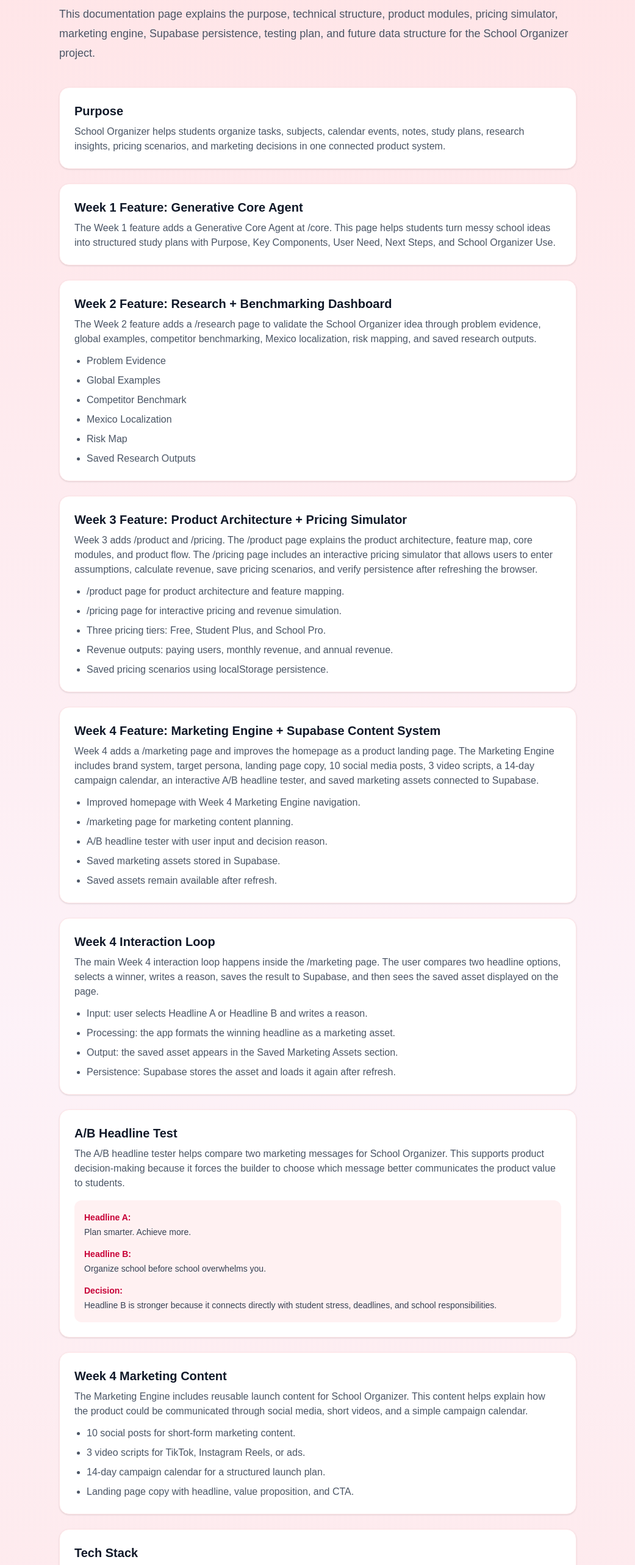
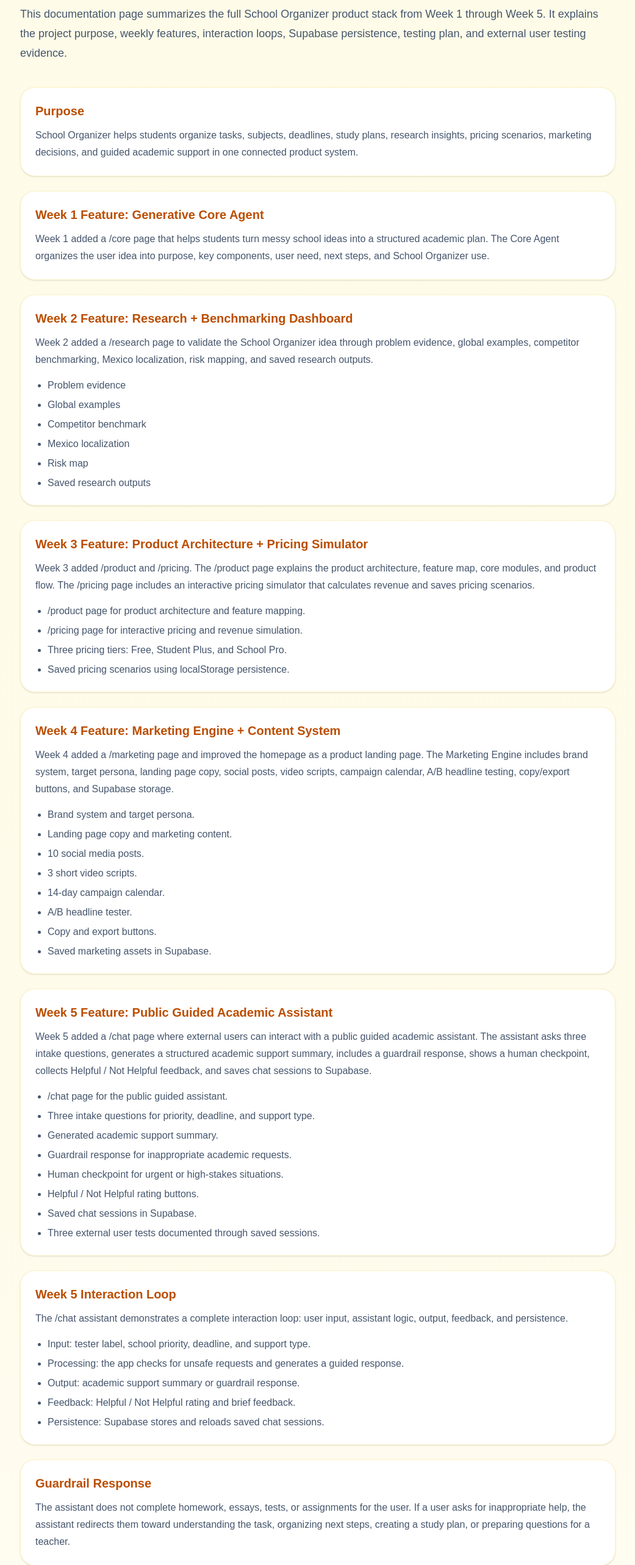
Before and after one commit to brendavegabaeza-wq/Organizador-escolar, a Next.js app: page /docs in a window 1280 px wide. Shown: the part 234-2800 px from the top of the page at 61% size, without its empty margins (119-1160 px from the left). Built offline with nearby package versions, Linux system fonts and the light colour scheme.

Commit message:
Update docs for Week 5 guided assistant

```diff
--- a/app/docs/page.tsx
+++ b/app/docs/page.tsx
@@ -1,26 +1,25 @@
 export default function DocsPage() {
   return (
-    <main className="min-h-screen bg-gradient-to-b from-rose-100 via-pink-50 to-red-100 text-gray-900">
-      <nav className="flex items-center justify-between border-b border-rose-100 bg-white px-8 py-5 shadow-sm">
-        <h1 className="text-xl font-bold text-rose-600">
-          School Organizer
-        </h1>
+    <main className="min-h-screen bg-gradient-to-b from-yellow-50 via-amber-50 to-white text-slate-900">
+      <nav className="flex items-center justify-between border-b border-amber-100 bg-white px-8 py-5 shadow-sm">
+        <h1 className="text-xl font-bold text-amber-600">School Organizer</h1>
 
-        <div className="flex gap-5 text-sm font-medium text-gray-600">
+        <div className="flex gap-5 text-sm font-medium text-slate-600">
           <a href="/">Home</a>
           <a href="/core">Core Agent</a>
           <a href="/research">Research</a>
           <a href="/product">Product</a>
           <a href="/pricing">Pricing</a>
           <a href="/marketing">Marketing</a>
-          <a href="/docs" className="font-bold text-rose-600">
+          <a href="/chat">Chat</a>
+          <a href="/docs" className="font-bold text-amber-600">
             Docs
           </a>
         </div>
       </nav>
 
-      <section className="mx-auto max-w-4xl px-6 py-16">
-        <p className="mb-4 inline-block rounded-full bg-rose-100 px-4 py-2 text-sm font-semibold text-rose-700">
+      <section className="mx-auto max-w-5xl px-6 py-16">
+        <p className="mb-4 inline-block rounded-full bg-amber-100 px-4 py-2 text-sm font-semibold text-amber-700">
           Documentation
         </p>
 
@@ -28,208 +27,220 @@
           School Organizer Documentation
         </h2>
 
-        <p className="mt-4 text-lg leading-8 text-gray-600">
-          This documentation page explains the purpose, technical structure,
-          product modules, pricing simulator, marketing engine, Supabase
-          persistence, testing plan, and future data structure for the School
-          Organizer project.
+        <p className="mt-4 text-lg leading-8 text-slate-600">
+          This documentation page summarizes the full School Organizer product
+          stack from Week 1 through Week 5. It explains the project purpose,
+          weekly features, interaction loops, Supabase persistence, testing
+          plan, and external user testing evidence.
         </p>
 
         <div className="mt-10 grid gap-6">
-          <section className="rounded-2xl border border-rose-100 bg-white p-6 shadow-sm">
-            <h3 className="text-xl font-bold">Purpose</h3>
-            <p className="mt-2 text-gray-600">
+          <section className="rounded-3xl border border-amber-100 bg-white p-6 shadow-sm">
+            <h3 className="text-xl font-bold text-amber-700">Purpose</h3>
+            <p className="mt-3 leading-7 text-slate-600">
               School Organizer helps students organize tasks, subjects,
-              calendar events, notes, study plans, research insights, pricing
-              scenarios, and marketing decisions in one connected product
-              system.
+              deadlines, study plans, research insights, pricing scenarios,
+              marketing decisions, and guided academic support in one connected
+              product system.
             </p>
           </section>
 
-          <section className="rounded-2xl border border-rose-100 bg-white p-6 shadow-sm">
-            <h3 className="text-xl font-bold">
+          <section className="rounded-3xl border border-amber-100 bg-white p-6 shadow-sm">
+            <h3 className="text-xl font-bold text-amber-700">
               Week 1 Feature: Generative Core Agent
             </h3>
-            <p className="mt-2 text-gray-600">
-              The Week 1 feature adds a Generative Core Agent at /core. This
-              page helps students turn messy school ideas into structured study
-              plans with Purpose, Key Components, User Need, Next Steps, and
-              School Organizer Use.
+            <p className="mt-3 leading-7 text-slate-600">
+              Week 1 added a /core page that helps students turn messy school
+              ideas into a structured academic plan. The Core Agent organizes
+              the user idea into purpose, key components, user need, next steps,
+              and School Organizer use.
             </p>
           </section>
 
-          <section className="rounded-2xl border border-rose-100 bg-white p-6 shadow-sm">
-            <h3 className="text-xl font-bold">
+          <section className="rounded-3xl border border-amber-100 bg-white p-6 shadow-sm">
+            <h3 className="text-xl font-bold text-amber-700">
               Week 2 Feature: Research + Benchmarking Dashboard
             </h3>
-            <p className="mt-2 text-gray-600">
-              The Week 2 feature adds a /research page to validate the School
-              Organizer idea through problem evidence, global examples,
-              competitor benchmarking, Mexico localization, risk mapping, and
-              saved research outputs.
+            <p className="mt-3 leading-7 text-slate-600">
+              Week 2 added a /research page to validate the School Organizer
+              idea through problem evidence, global examples, competitor
+              benchmarking, Mexico localization, risk mapping, and saved
+              research outputs.
             </p>
-
-            <ul className="mt-3 list-disc space-y-2 pl-5 text-gray-600">
-              <li>Problem Evidence</li>
-              <li>Global Examples</li>
-              <li>Competitor Benchmark</li>
-              <li>Mexico Localization</li>
-              <li>Risk Map</li>
-              <li>Saved Research Outputs</li>
+            <ul className="mt-4 list-disc space-y-2 pl-5 text-slate-600">
+              <li>Problem evidence</li>
+              <li>Global examples</li>
+              <li>Competitor benchmark</li>
+              <li>Mexico localization</li>
+              <li>Risk map</li>
+              <li>Saved research outputs</li>
             </ul>
           </section>
 
-          <section className="rounded-2xl border border-rose-100 bg-white p-6 shadow-sm">
-            <h3 className="text-xl font-bold">
+          <section className="rounded-3xl border border-amber-100 bg-white p-6 shadow-sm">
+            <h3 className="text-xl font-bold text-amber-700">
               Week 3 Feature: Product Architecture + Pricing Simulator
             </h3>
-
-            <p className="mt-2 text-gray-600">
-              Week 3 adds /product and /pricing. The /product page explains the
-              product architecture, feature map, core modules, and product flow.
-              The /pricing page includes an interactive pricing simulator that
-              allows users to enter assumptions, calculate revenue, save pricing
-              scenarios, and verify persistence after refreshing the browser.
+            <p className="mt-3 leading-7 text-slate-600">
+              Week 3 added /product and /pricing. The /product page explains
+              the product architecture, feature map, core modules, and product
+              flow. The /pricing page includes an interactive pricing simulator
+              that calculates revenue and saves pricing scenarios.
             </p>
-
-            <ul className="mt-3 list-disc space-y-2 pl-5 text-gray-600">
+            <ul className="mt-4 list-disc space-y-2 pl-5 text-slate-600">
               <li>/product page for product architecture and feature mapping.</li>
               <li>/pricing page for interactive pricing and revenue simulation.</li>
               <li>Three pricing tiers: Free, Student Plus, and School Pro.</li>
-              <li>Revenue outputs: paying users, monthly revenue, and annual revenue.</li>
               <li>Saved pricing scenarios using localStorage persistence.</li>
             </ul>
           </section>
 
-          <section className="rounded-2xl border border-rose-100 bg-white p-6 shadow-sm">
-            <h3 className="text-xl font-bold">
-              Week 4 Feature: Marketing Engine + Supabase Content System
+          <section className="rounded-3xl border border-amber-100 bg-white p-6 shadow-sm">
+            <h3 className="text-xl font-bold text-amber-700">
+              Week 4 Feature: Marketing Engine + Content System
             </h3>
-
-            <p className="mt-2 text-gray-600">
-              Week 4 adds a /marketing page and improves the homepage as a
+            <p className="mt-3 leading-7 text-slate-600">
+              Week 4 added a /marketing page and improved the homepage as a
               product landing page. The Marketing Engine includes brand system,
-              target persona, landing page copy, 10 social media posts, 3 video
-              scripts, a 14-day campaign calendar, an interactive A/B headline
-              tester, and saved marketing assets connected to Supabase.
+              target persona, landing page copy, social posts, video scripts,
+              campaign calendar, A/B headline testing, copy/export buttons, and
+              Supabase storage.
             </p>
-
-            <ul className="mt-3 list-disc space-y-2 pl-5 text-gray-600">
-              <li>Improved homepage with Week 4 Marketing Engine navigation.</li>
-              <li>/marketing page for marketing content planning.</li>
-              <li>A/B headline tester with user input and decision reason.</li>
-              <li>Saved marketing assets stored in Supabase.</li>
-              <li>Saved assets remain available after refresh.</li>
+            <ul className="mt-4 list-disc space-y-2 pl-5 text-slate-600">
+              <li>Brand system and target persona.</li>
+              <li>Landing page copy and marketing content.</li>
+              <li>10 social media posts.</li>
+              <li>3 short video scripts.</li>
+              <li>14-day campaign calendar.</li>
+              <li>A/B headline tester.</li>
+              <li>Copy and export buttons.</li>
+              <li>Saved marketing assets in Supabase.</li>
             </ul>
           </section>
 
-          <section className="rounded-2xl border border-rose-100 bg-white p-6 shadow-sm">
-            <h3 className="text-xl font-bold">Week 4 Interaction Loop</h3>
-
-            <p className="mt-2 text-gray-600">
-              The main Week 4 interaction loop happens inside the /marketing
-              page. The user compares two headline options, selects a winner,
-              writes a reason, saves the result to Supabase, and then sees the
-              saved asset displayed on the page.
+          <section className="rounded-3xl border border-amber-100 bg-white p-6 shadow-sm">
+            <h3 className="text-xl font-bold text-amber-700">
+              Week 5 Feature: Public Guided Academic Assistant
+            </h3>
+            <p className="mt-3 leading-7 text-slate-600">
+              Week 5 added a /chat page where external users can interact with a
+              public guided academic assistant. The assistant asks three intake
+              questions, generates a structured academic support summary,
+              includes a guardrail response, shows a human checkpoint, collects
+              Helpful / Not Helpful feedback, and saves chat sessions to
+              Supabase.
             </p>
-
-            <ul className="mt-3 list-disc space-y-2 pl-5 text-gray-600">
-              <li>Input: user selects Headline A or Headline B and writes a reason.</li>
-              <li>Processing: the app formats the winning headline as a marketing asset.</li>
-              <li>Output: the saved asset appears in the Saved Marketing Assets section.</li>
-              <li>Persistence: Supabase stores the asset and loads it again after refresh.</li>
+            <ul className="mt-4 list-disc space-y-2 pl-5 text-slate-600">
+              <li>/chat page for the public guided assistant.</li>
+              <li>Three intake questions for priority, deadline, and support type.</li>
+              <li>Generated academic support summary.</li>
+              <li>Guardrail response for inappropriate academic requests.</li>
+              <li>Human checkpoint for urgent or high-stakes situations.</li>
+              <li>Helpful / Not Helpful rating buttons.</li>
+              <li>Saved chat sessions in Supabase.</li>
+              <li>Three external user tests documented through saved sessions.</li>
             </ul>
           </section>
 
-          <section className="rounded-2xl border border-rose-100 bg-white p-6 shadow-sm">
-            <h3 className="text-xl font-bold">A/B Headline Test</h3>
-
-            <p className="mt-2 text-gray-600">
-              The A/B headline tester helps compare two marketing messages for
-              School Organizer. This supports product decision-making because it
-              forces the builder to choose which message better communicates the
-              product value to students.
+          <section className="rounded-3xl border border-amber-100 bg-white p-6 shadow-sm">
+            <h3 className="text-xl font-bold text-amber-700">
+              Week 5 Interaction Loop
+            </h3>
+            <p className="mt-3 leading-7 text-slate-600">
+              The /chat assistant demonstrates a complete interaction loop:
+              user input, assistant logic, output, feedback, and persistence.
             </p>
-
-            <div className="mt-4 rounded-xl bg-rose-50 p-4 text-sm leading-6 text-gray-700">
-              <p className="font-bold text-rose-700">Headline A:</p>
-              <p>Plan smarter. Achieve more.</p>
-
-              <p className="mt-3 font-bold text-rose-700">Headline B:</p>
-              <p>Organize school before school overwhelms you.</p>
-
-              <p className="mt-3 font-bold text-rose-700">Decision:</p>
-              <p>
-                Headline B is stronger because it connects directly with
-                student stress, deadlines, and school responsibilities.
-              </p>
-            </div>
-          </section>
-
-          <section className="rounded-2xl border border-rose-100 bg-white p-6 shadow-sm">
-            <h3 className="text-xl font-bold">Week 4 Marketing Content</h3>
-
-            <p className="mt-2 text-gray-600">
-              The Marketing Engine includes reusable launch content for School
-              Organizer. This content helps explain how the product could be
-              communicated through social media, short videos, and a simple
-              campaign calendar.
-            </p>
-
-            <ul className="mt-3 list-disc space-y-2 pl-5 text-gray-600">
-              <li>10 social posts for short-form marketing content.</li>
-              <li>3 video scripts for TikTok, Instagram Reels, or ads.</li>
-              <li>14-day campaign calendar for a structured launch plan.</li>
-              <li>Landing page copy with headline, value proposition, and CTA.</li>
+            <ul className="mt-4 list-disc space-y-2 pl-5 text-slate-600">
+              <li>Input: tester label, school priority, deadline, and support type.</li>
+              <li>Processing: the app checks for unsafe requests and generates a guided response.</li>
+              <li>Output: academic support summary or guardrail response.</li>
+              <li>Feedback: Helpful / Not Helpful rating and brief feedback.</li>
+              <li>Persistence: Supabase stores and reloads saved chat sessions.</li>
             </ul>
           </section>
 
-          <section className="rounded-2xl border border-rose-100 bg-white p-6 shadow-sm">
-            <h3 className="text-xl font-bold">Tech Stack</h3>
+          <section className="rounded-3xl border border-amber-100 bg-white p-6 shadow-sm">
+            <h3 className="text-xl font-bold text-amber-700">
+              Guardrail Response
+            </h3>
+            <p className="mt-3 leading-7 text-slate-600">
+              The assistant does not complete homework, essays, tests, or
+              assignments for the user. If a user asks for inappropriate help,
+              the assistant redirects them toward understanding the task,
+              organizing next steps, creating a study plan, or preparing
+              questions for a teacher.
+            </p>
+          </section>
 
-            <ul className="mt-3 list-disc space-y-2 pl-5 text-gray-600">
-              <li>Next.js for the web application and route structure.</li>
-              <li>React state for the interactive A/B headline tester.</li>
-              <li>Tailwind CSS for layout, colors, spacing, and styling.</li>
-              <li>Supabase for backend database persistence.</li>
-              <li>GitHub for version control and commit history.</li>
-              <li>Vercel for deployment and live testing.</li>
+          <section className="rounded-3xl border border-amber-100 bg-white p-6 shadow-sm">
+            <h3 className="text-xl font-bold text-amber-700">
+              Human Decision Checkpoint
+            </h3>
+            <p className="mt-3 leading-7 text-slate-600">
+              The /chat assistant includes a human checkpoint reminding users to
+              contact a teacher, advisor, or trusted adult if the task affects
+              their final grade, feels urgent, or involves personal stress.
+            </p>
+          </section>
+
+          <section className="rounded-3xl border border-amber-100 bg-white p-6 shadow-sm">
+            <h3 className="text-xl font-bold text-amber-700">
+              Supabase Tables
+            </h3>
+            <p className="mt-3 leading-7 text-slate-600">
+              School Organizer uses Supabase to store Week 4 and Week 5 data.
+            </p>
+            <ul className="mt-4 list-disc space-y-2 pl-5 text-slate-600">
+              <li>marketing_assets: stores Week 4 marketing decisions.</li>
+              <li>chat_sessions: stores Week 5 guided assistant sessions.</li>
             </ul>
           </section>
 
-          <section className="rounded-2xl border border-rose-100 bg-white p-6 shadow-sm">
-            <h3 className="text-xl font-bold">
-              Supabase Table: marketing_assets
+          <section className="rounded-3xl border border-amber-100 bg-white p-6 shadow-sm">
+            <h3 className="text-xl font-bold text-amber-700">
+              chat_sessions Data Structure
             </h3>
-
-            <p className="mt-2 text-gray-600">
-              Week 4 uses a real Supabase table called marketing_assets to store
-              saved marketing decisions from the A/B headline tester.
-            </p>
-
-            <ul className="mt-3 list-disc space-y-2 pl-5 text-gray-600">
+            <ul className="mt-4 list-disc space-y-2 pl-5 text-slate-600">
               <li>id</li>
-              <li>asset_type</li>
-              <li>campaign_name</li>
-              <li>headline_a</li>
-              <li>headline_b</li>
-              <li>winner</li>
-              <li>reason</li>
-              <li>content</li>
+              <li>tester_label</li>
+              <li>priority</li>
+              <li>deadline</li>
+              <li>help_type</li>
+              <li>assistant_summary</li>
+              <li>guardrail_triggered</li>
+              <li>rating</li>
+              <li>feedback</li>
               <li>created_at</li>
             </ul>
           </section>
 
-          <section className="rounded-2xl border border-rose-100 bg-white p-6 shadow-sm">
-            <h3 className="text-xl font-bold">Testing Plan</h3>
+          <section className="rounded-3xl border border-amber-100 bg-white p-6 shadow-sm">
+            <h3 className="text-xl font-bold text-amber-700">
+              External User Testing
+            </h3>
+            <p className="mt-3 leading-7 text-slate-600">
+              Three external users tested the /chat guided assistant. Each
+              tester completed the intake questions, reviewed the assistant
+              response, rated the response, provided brief feedback, and saved
+              the session to Supabase.
+            </p>
+            <ul className="mt-4 list-disc space-y-2 pl-5 text-slate-600">
+              <li>External Tester 1 completed the guided assistant flow.</li>
+              <li>External Tester 2 completed the guided assistant flow.</li>
+              <li>External Tester 3 completed the guided assistant flow.</li>
+              <li>Supabase stores all three external test records.</li>
+            </ul>
+          </section>
 
-            <ul className="mt-3 list-disc space-y-2 pl-5 text-gray-600">
-              <li>Test 1: Open the improved homepage and confirm Marketing navigation works.</li>
-              <li>Test 2: Open /marketing and confirm the page loads correctly.</li>
-              <li>Test 3: Select a headline winner and confirm the live preview updates.</li>
-              <li>Test 4: Save the marketing asset and confirm it appears on the page.</li>
-              <li>Test 5: Confirm the saved asset appears inside Supabase.</li>
-              <li>Test 6: Refresh /marketing and confirm the saved asset remains visible.</li>
+          <section className="rounded-3xl border border-amber-100 bg-white p-6 shadow-sm">
+            <h3 className="text-xl font-bold text-amber-700">Testing Plan</h3>
+            <ul className="mt-4 list-disc space-y-2 pl-5 text-slate-600">
+              <li>Test 1: Open /chat and confirm the guided assistant loads.</li>
+              <li>Test 2: Answer the three intake questions and generate a response.</li>
+              <li>Test 3: Trigger the guardrail response with an inappropriate homework request.</li>
+              <li>Test 4: Select Helpful or Not Helpful and save the session.</li>
+              <li>Test 5: Confirm the saved session appears in Supabase.</li>
+              <li>Test 6: Refresh /chat and confirm saved sessions remain visible.</li>
               <li>Test 7: Repeat testing on the deployed Vercel URL.</li>
             </ul>
           </section>
```
